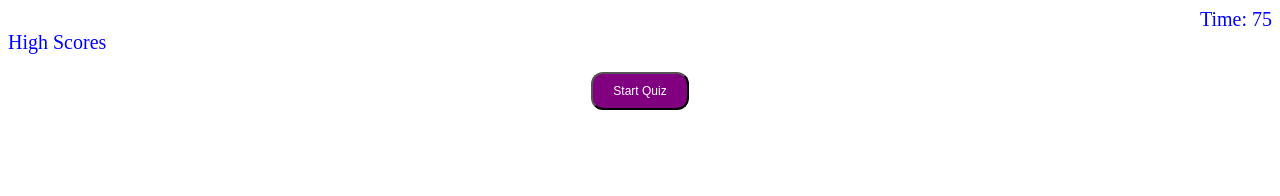
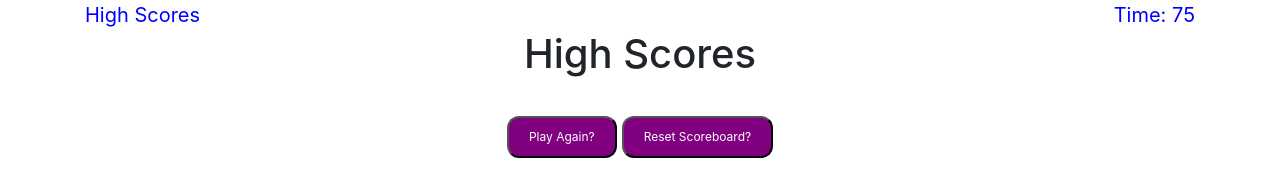
Before and after one commit to lawrencesnead/Homework-4, a plain HTML site: page index.html in a window 1280 px wide. Both pictures are taken after a click on the element "High Scores". Drawn offline with nearby package versions, Linux system fonts and the light colour scheme.

Commit message:
Full function.

```diff
--- a/index.html
+++ b/index.html
@@ -6,14 +6,18 @@
   <meta name="viewport" content="width=device-width, initial-scale=1.0">
   <meta http-equiv="X-UA-Compatible" content="ie=edge">
   <script src="https://ajax.googleapis.com/ajax/libs/jquery/3.4.1/jquery.min.js"></script>
+  <link rel="stylesheet" href="https://maxcdn.bootstrapcdn.com/bootstrap/4.0.0/css/bootstrap.min.css">
   <link rel="stylesheet" href="style.css">
+
   <title>Quiz</title>
 </head>
 
 <body>
-    <div class="top-bar">
-        <div id="timer">Time: 75</div>
-        <div id="highscores">High Scores</div>
+    <div class="container">
+        <div class="row">
+            <div id="highscores" class="col-xs-6 col-md-6 col-lg-6 col-centered">High Scores</div>
+            <div id="timer" class="col-xs-6 col-md-6 col-lg-6 col-centered">Time: 75</div>
+        </div>
     </div>
     <div class="wrapper">
     <div id="quiz">Welcome to Lawrence's silly quiz. You have 75 seconds to answer 5 questions correctly. Each wrong answer will cost you 15 seconds. Your score is simply the time remaining. Press start to begin!</div><br>
--- a/script.js
+++ b/script.js
@@ -63,32 +63,39 @@ const myQuestions = [
 ];
 
 function generateScoreBoard() {
-    quizContainer.innerHTML = "";
+    quizContainer.innerHTML = "<h1>High Scores</h1>";
     var scoreboardTemp = JSON.parse(localStorage.getItem("scoreboard"));
   // Render a new li for each score
-    var title = document.createElement("h1");
     var playAgainBtn = [];
     playAgainBtn.push(`<br>
     <label>
-    <button id="play-again" class="play">Play Again?
+    <button id="play-again">Play Again?
+    </button>
+    <button id="reset-score">Reset Scoreboard?
     </button>
     </label>`)
-    title.textContent = "High Scores";
     var ol = document.createElement("ol")
-    for (var i = 0; i < scoreboardTemp.length; i++) {
+    if (scoreboardTemp !== null) {
+        for (var i = 0; i < scoreboardTemp.length; i++) {
 
-        console.log(scoreboardTemp)
-        var li = document.createElement("li");
-        li.textContent = scoreboardTemp[i].username+" - "+scoreboardTemp[i].score;
-        li.setAttribute("data-index", i);
+            console.log(scoreboardTemp)
+            var li = document.createElement("li");
+            li.textContent = scoreboardTemp[i].username + " - " + scoreboardTemp[i].score;
+            li.setAttribute("data-index", i);
 
-        ol.appendChild(li);
+            ol.appendChild(li);
+        }
     }
 
-    quizContainer.appendChild(title);
     quizContainer.appendChild(ol);
     quizContainer.innerHTML += playAgainBtn.join('');
+    $('#reset-score').click(function () {
+        localStorage.clear();
+        quizContainer.innerHTML = '<h1>High Scores</h1>'+playAgainBtn.join();
+        $('#play-again').click(buildQuiz);
+    });
     $('#play-again').click(buildQuiz);
+
 }
 
 function generateQuestion() {
@@ -231,4 +238,8 @@ function checkAnswer(userAnswer){
 
 // on start, load quiz
 startButton.addEventListener('click', buildQuiz);
-$('#highscores').click(generateScoreBoard);
+$('#highscores').click(function () {
+    startButton.style.visibility = 'hidden';
+    clearInterval(interval);
+    generateScoreBoard();
+});
--- a/style.css
+++ b/style.css
@@ -1,20 +1,26 @@
+#highscores {
+    font-size: 20px;
+    text-align: left;
+    color: blue;
+
+    display: inline;
+}
+
 #timer {
     font-size: 20px;
     text-align: right;
     color: blue;
+    display: inline;
+
 
 }
 
-#highscores {
-    font-size: 20px;
-    text-align: left;
-    color: blue;
-}
+
 .wrapper {
     text-align: center;
 }
 
-.button-answer, #start, #play-again, #sub-btn {
+.button-answer, #start, #play-again, #sub-btn, #reset-score {
     background-color: purple;
     border-radius: 12px;
     color: white;
```
